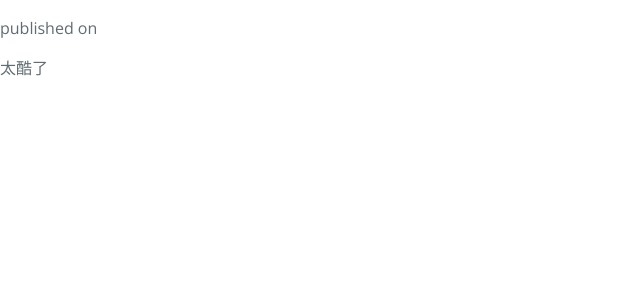
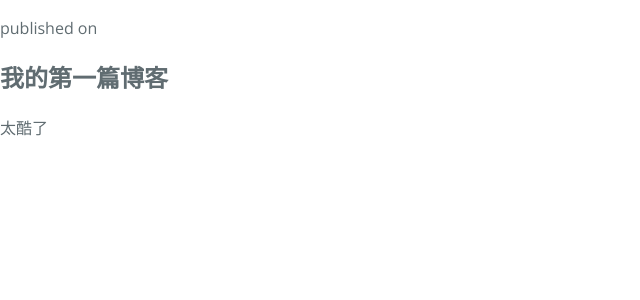
Before and after one commit to aaron-baby/aaron-baby.github.com, a Jekyll site: the page built from _posts/2012-10-22-my-first-blog.md, in a window 1280 px wide. Shown: the top 300 px of the page, without its empty margins (0-640 px from the left). Built offline with Jekyll 4.4.1, drawn with Linux system fonts in a browser that asks for light colours.

Commit message:
style adjustment

```diff
--- a/_layouts/post.html
+++ b/_layouts/post.html
@@ -10,11 +10,10 @@
     <link rel="stylesheet" type="text/css" href="/stylesheets/github-light.css" media="screen">
   </head>
   <body>
-  	<div class="wrapper">
-      <p>published on {{ post.date }}</p>
-  		<section>
+    <p>published on {{ post.date }}</p>
+    <section class="main_content">
 		{{ content }}
 		</section>
-	</div>
+
   </body>
 </html>
--- a/_posts/2012-10-22-my-first-blog.md
+++ b/_posts/2012-10-22-my-first-blog.md
@@ -2,4 +2,5 @@
 layout: post
 title: 我的第一篇博客
 ---
+## {{page.title}} ##
 太酷了
```
